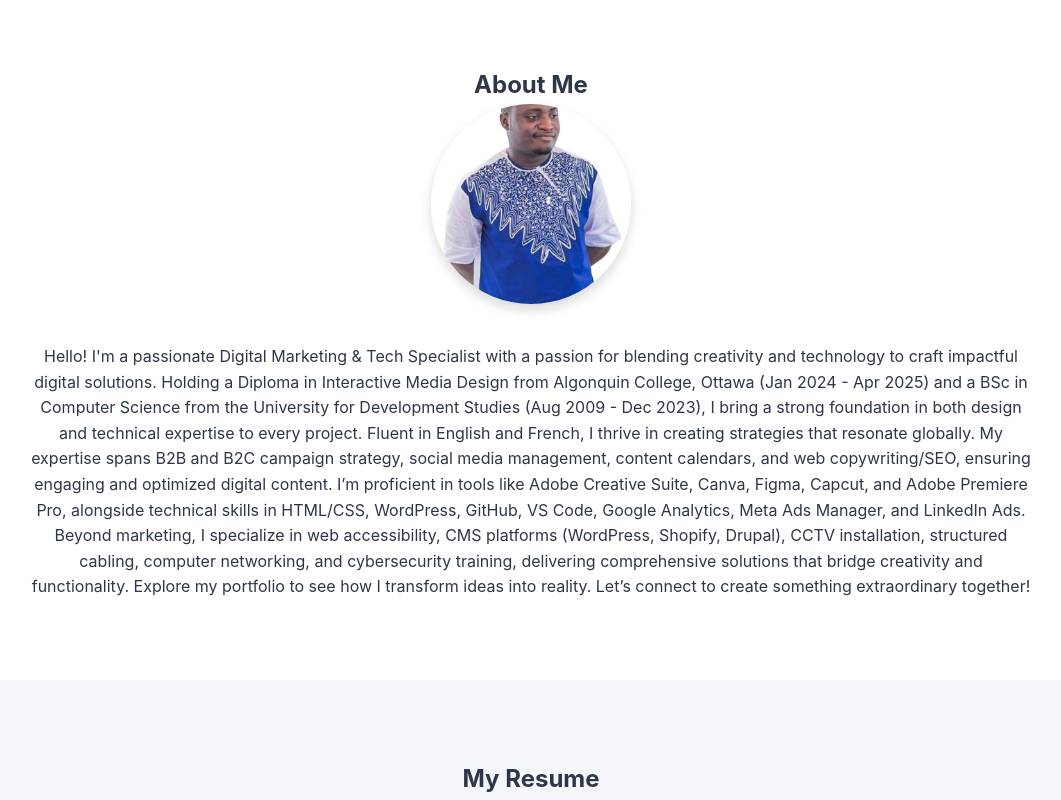
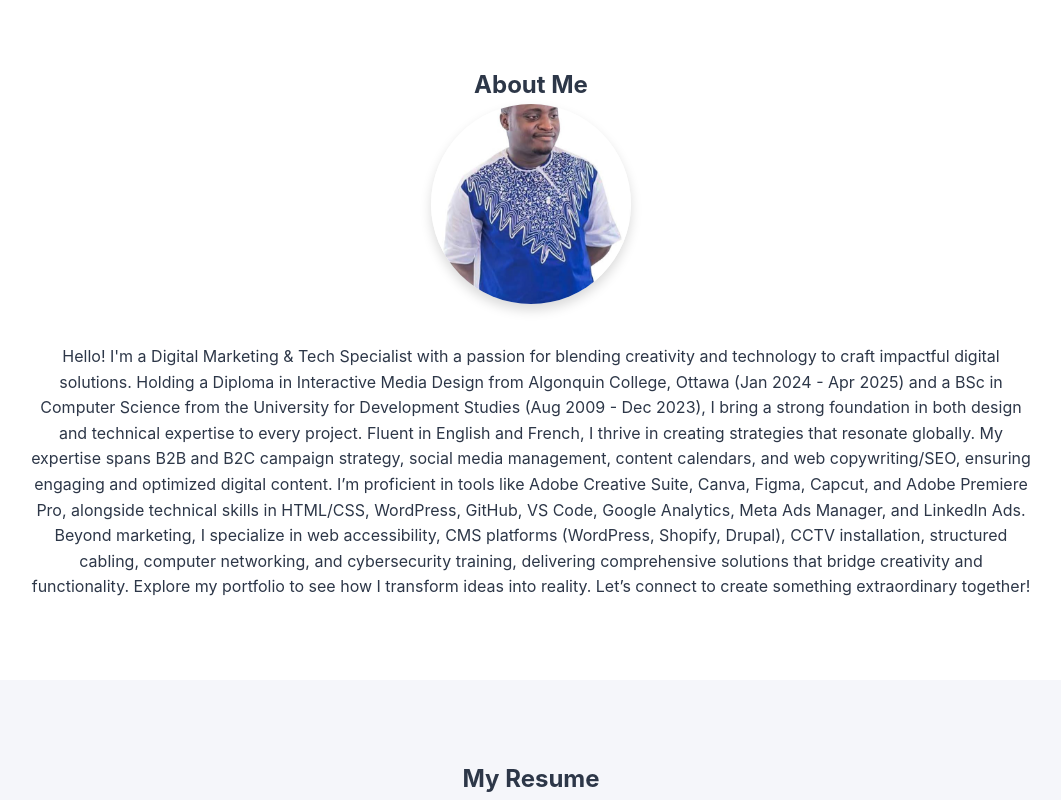
Before and after one commit to stuf0006/myportfolio-stuf0006, a plain HTML site: page index.html in a window 1280 px wide. Shown: the part 556-1356 px from the top of the page, without its empty margins (109-1170 px from the left). Drawn offline with Linux system fonts and the light colour scheme.

Commit message:
Update index.html

```diff
--- a/index.html
+++ b/index.html
@@ -34,7 +34,7 @@
         <h2 id="about-heading">About Me</h2>
         <div class="about-content">
             <img src="images/profilepicture.jpeg" alt="Michael Stuff, Digital Marketing & Tech Specialist" class="profile-img" loading="lazy">
-            <p>Hello! I'm a passionate Digital Marketing & Tech Specialist with a passion for blending creativity and technology to craft impactful digital solutions. Holding a Diploma in Interactive Media Design from Algonquin College, Ottawa (Jan 2024 - Apr 2025) and a BSc in Computer Science from the University for Development Studies (Aug 2009 - Dec 2023), I bring a strong foundation in both design and technical expertise to every project. Fluent in English and French, I thrive in creating strategies that resonate globally. My expertise spans B2B and B2C campaign strategy, social media management, content calendars, and web copywriting/SEO, ensuring engaging and optimized digital content. I’m proficient in tools like Adobe Creative Suite, Canva, Figma, Capcut, and Adobe Premiere Pro, alongside technical skills in HTML/CSS, WordPress, GitHub, VS Code, Google Analytics, Meta Ads Manager, and LinkedIn Ads. Beyond marketing, I specialize in web accessibility, CMS platforms (WordPress, Shopify, Drupal), CCTV installation, structured cabling, computer networking, and cybersecurity training, delivering comprehensive solutions that bridge creativity and functionality. Explore my portfolio to see how I transform ideas into reality. Let’s connect to create something extraordinary together!</p>
+            <p>Hello! I'm a Digital Marketing & Tech Specialist with a passion for blending creativity and technology to craft impactful digital solutions. Holding a Diploma in Interactive Media Design from Algonquin College, Ottawa (Jan 2024 - Apr 2025) and a BSc in Computer Science from the University for Development Studies (Aug 2009 - Dec 2023), I bring a strong foundation in both design and technical expertise to every project. Fluent in English and French, I thrive in creating strategies that resonate globally. My expertise spans B2B and B2C campaign strategy, social media management, content calendars, and web copywriting/SEO, ensuring engaging and optimized digital content. I’m proficient in tools like Adobe Creative Suite, Canva, Figma, Capcut, and Adobe Premiere Pro, alongside technical skills in HTML/CSS, WordPress, GitHub, VS Code, Google Analytics, Meta Ads Manager, and LinkedIn Ads. Beyond marketing, I specialize in web accessibility, CMS platforms (WordPress, Shopify, Drupal), CCTV installation, structured cabling, computer networking, and cybersecurity training, delivering comprehensive solutions that bridge creativity and functionality. Explore my portfolio to see how I transform ideas into reality. Let’s connect to create something extraordinary together!</p>
         </div>
     </section>
 
```
